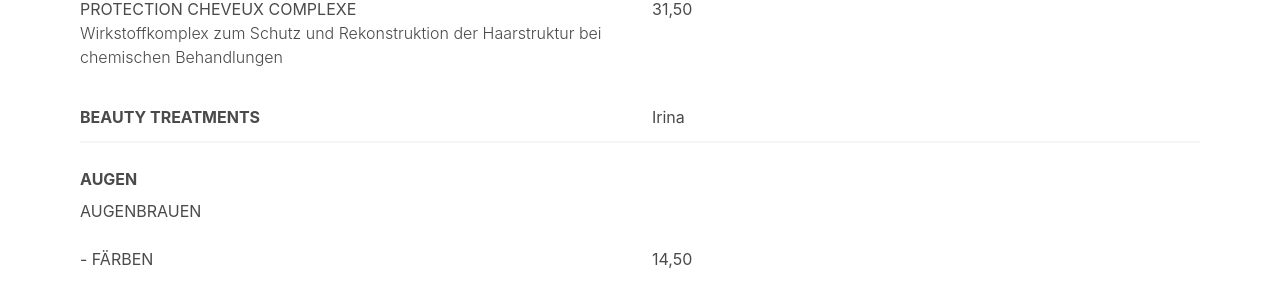
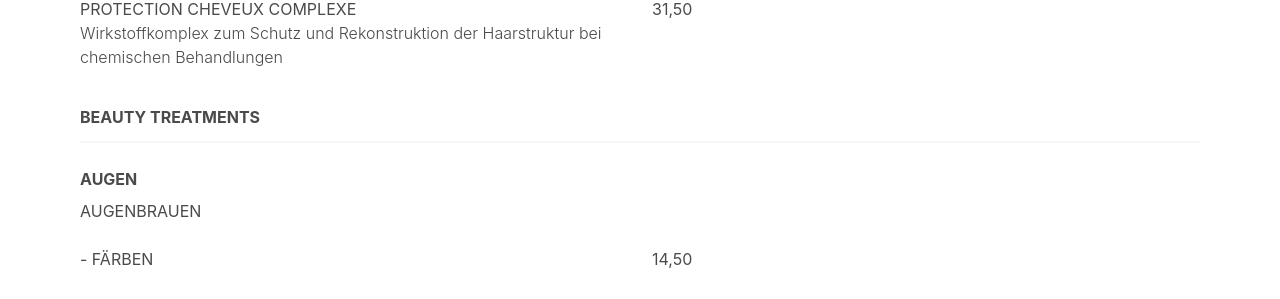
Before and after one commit to Anigerra/hairdesign-web, a Jekyll site: the page built from Preise/index.md, in a window 1280 px wide. Shown: the part 1359-1658 px from the top of the page. Built offline with Jekyll 4.4.1, drawn with Linux system fonts in a browser that asks for light colours; nearby versions of some CDN libraries.

Commit message:
remove both names for a section

```diff
--- a/Preise/index.md
+++ b/Preise/index.md
@@ -19,7 +19,9 @@ title: Preise
                     </p>
                 </div>
                 <div class="column">
+                    {% if sec.name != "Beauty Treatments" %}
                     <p>Irina</p>
+                    {% endif %}
                 </div>
                 <div class="column">
                     {% if sec.name != "Beauty Treatments" %}
```
